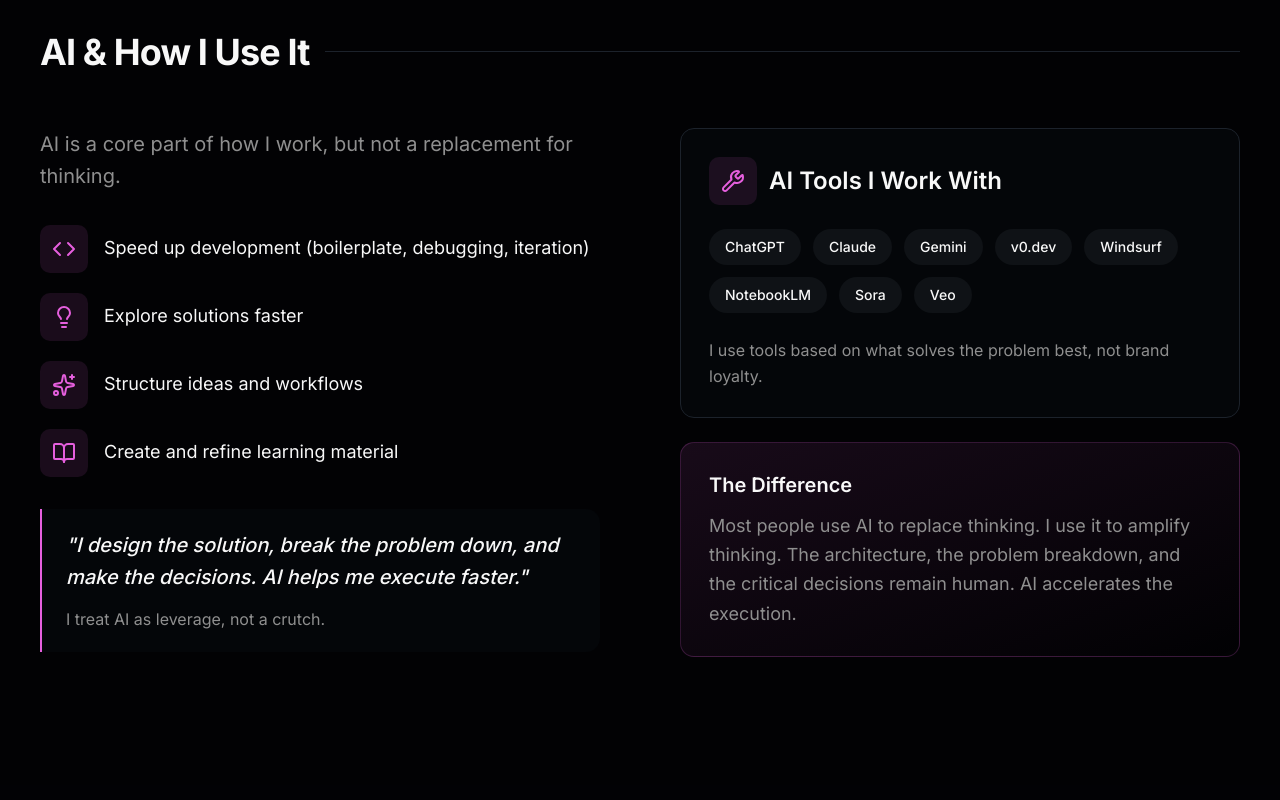
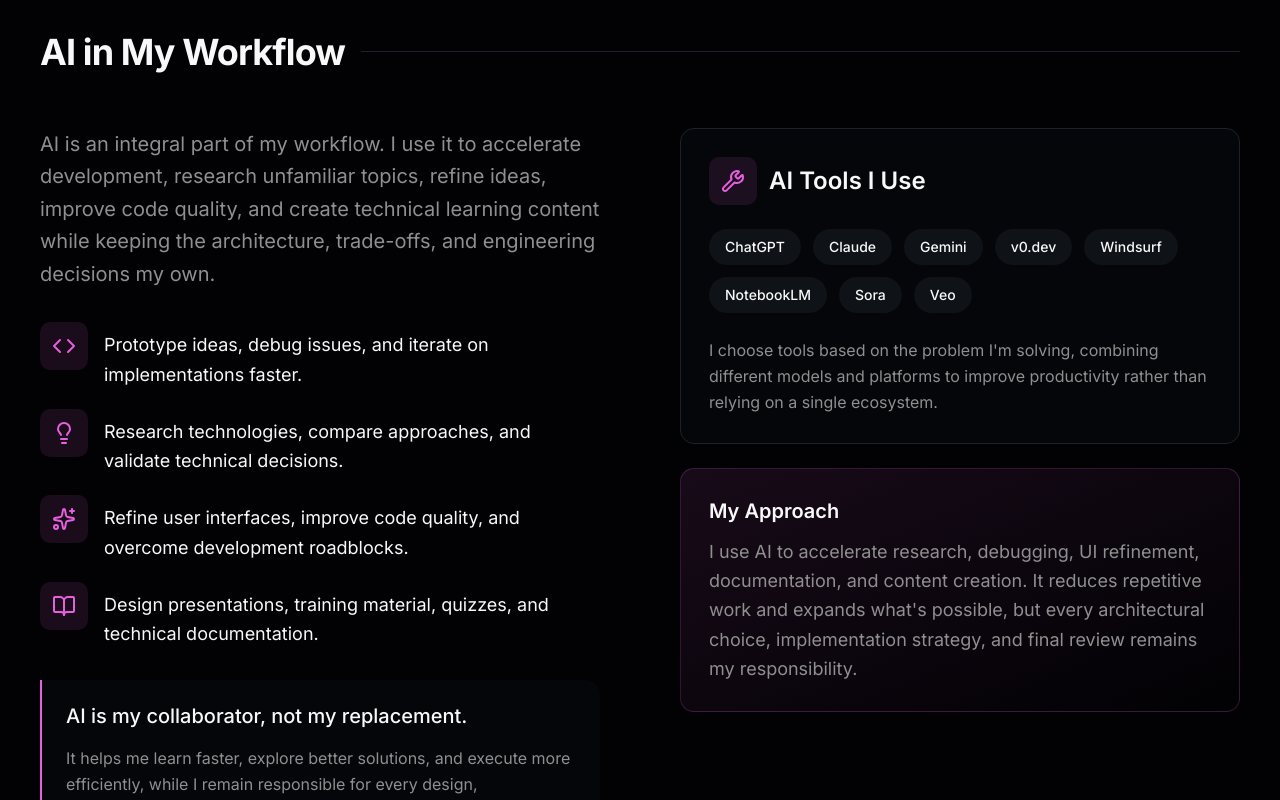
Before and after one commit to sameerkhan2003a/Portfolio, a Next.js app: page / in a window 1280 px wide. Shown: the part 4360-5160 px from the top of the page. Built offline with nearby package versions, Linux system fonts and the light colour scheme.

Commit message:
Revise AI usage descriptions and section headings
Updated text descriptions and section titles to better reflect the role of AI in the workflow. Enhanced clarity on AI's collaborative role and the developer's responsibility in decision-making.

```diff
--- a/components/sections/ai-section.tsx
+++ b/components/sections/ai-section.tsx
@@ -1,23 +1,29 @@
 "use client"
 
-import { Sparkles, Code, Lightbulb, BookOpen, Wrench } from "lucide-react"
+import {
+  Sparkles,
+  Code,
+  Lightbulb,
+  BookOpen,
+  Wrench,
+} from "lucide-react"
 
 const aiUsages = [
   {
     icon: Code,
-    text: "Speed up development (boilerplate, debugging, iteration)",
+    text: "Prototype ideas, debug issues, and iterate on implementations faster.",
   },
   {
     icon: Lightbulb,
-    text: "Explore solutions faster",
+    text: "Research technologies, compare approaches, and validate technical decisions.",
   },
   {
     icon: Sparkles,
-    text: "Structure ideas and workflows",
+    text: "Refine user interfaces, improve code quality, and overcome development roadblocks.",
   },
   {
     icon: BookOpen,
-    text: "Create and refine learning material",
+    text: "Design presentations, training material, quizzes, and technical documentation.",
   },
 ]
 
@@ -39,7 +45,7 @@ export function AISection() {
         {/* Section Header */}
         <div className="mb-10 flex items-center gap-3 sm:gap-4 lg:mb-14">
           <h2 className="text-2xl font-bold tracking-tight sm:text-3xl lg:text-4xl">
-            AI & How I Use It
+            AI in My Workflow
           </h2>
           <div className="h-px flex-1 bg-border" />
         </div>
@@ -48,8 +54,10 @@ export function AISection() {
           {/* Left */}
           <div className="space-y-8">
             <p className="text-base leading-relaxed text-muted-foreground sm:text-lg lg:text-xl">
-              AI is a core part of how I work, but not a replacement for
-              thinking.
+              AI is an integral part of my workflow. I use it to accelerate
+              development, research unfamiliar topics, refine ideas, improve
+              code quality, and create technical learning content while keeping
+              the architecture, trade-offs, and engineering decisions my own.
             </p>
 
             <div className="space-y-5">
@@ -69,16 +77,17 @@ export function AISection() {
               ))}
             </div>
 
-            <blockquote className="rounded-r-xl border-l-2 border-primary bg-card py-5 pl-5 sm:pl-6">
-              <p className="text-base font-medium italic leading-relaxed text-foreground sm:text-lg lg:text-xl">
-                &quot;I design the solution, break the problem down, and make
-                the decisions. AI helps me execute faster.&quot;
+            <div className="rounded-r-xl border-l-2 border-primary bg-card py-5 pl-5 sm:pl-6">
+              <p className="text-base font-medium leading-relaxed text-foreground sm:text-lg lg:text-xl">
+                AI is my collaborator, not my replacement.
               </p>
 
               <p className="mt-3 text-sm leading-relaxed text-muted-foreground sm:text-base">
-                I treat AI as leverage, not a crutch.
+                It helps me learn faster, explore better solutions, and execute
+                more efficiently, while I remain responsible for every design,
+                implementation, and technical decision.
               </p>
-            </blockquote>
+            </div>
           </div>
 
           {/* Right */}
@@ -90,7 +99,7 @@ export function AISection() {
                 </div>
 
                 <h3 className="text-lg font-semibold text-foreground sm:text-xl lg:text-2xl">
-                  AI Tools I Work With
+                  AI Tools I Use
                 </h3>
               </div>
 
@@ -106,20 +115,23 @@ export function AISection() {
               </div>
 
               <p className="mt-6 text-sm leading-relaxed text-muted-foreground sm:text-base">
-                I use tools based on what solves the problem best, not brand
-                loyalty.
+                I choose tools based on the problem I'm solving, combining
+                different models and platforms to improve productivity rather
+                than relying on a single ecosystem.
               </p>
             </div>
 
             <div className="rounded-xl border border-primary/20 bg-gradient-to-br from-primary/10 to-transparent p-5 sm:p-6 lg:p-7">
               <h4 className="mb-3 text-lg font-semibold text-foreground sm:text-xl">
-                The Difference
+                My Approach
               </h4>
 
               <p className="text-sm leading-relaxed text-muted-foreground sm:text-base lg:text-lg">
-                Most people use AI to replace thinking. I use it to amplify
-                thinking. The architecture, the problem breakdown, and the
-                critical decisions remain human. AI accelerates the execution.
+                I use AI to accelerate research, debugging, UI refinement,
+                documentation, and content creation. It reduces repetitive work
+                and expands what's possible, but every architectural choice,
+                implementation strategy, and final review remains my
+                responsibility.
               </p>
             </div>
           </div>
```
